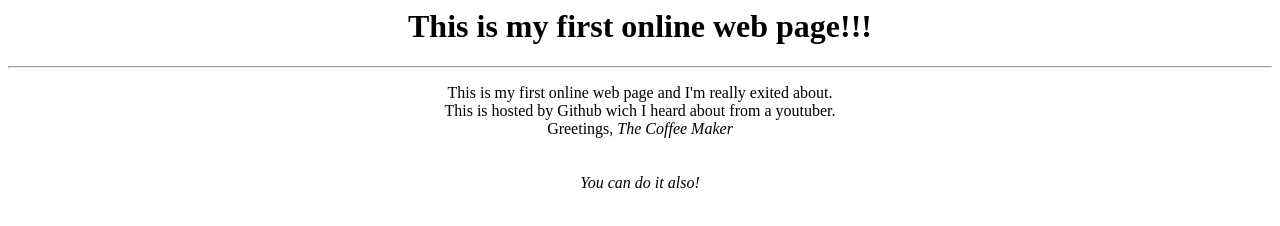
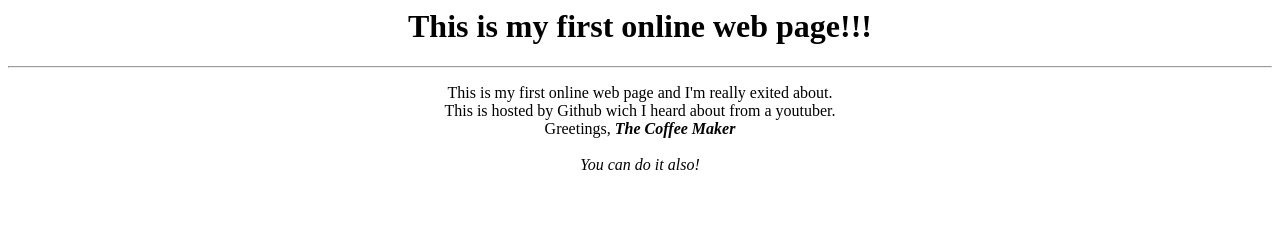
Before and after one commit to loudducky/mywebsite, a plain HTML site: page index.html in a window 1280 px wide. Drawn offline with Linux system fonts and the light colour scheme.

Commit message:
Update index.html

```diff
--- a/index.html
+++ b/index.html
@@ -5,6 +5,6 @@
     <body>
         <center><h1>This is my first online web page!!!</h1></center>
         <hr>
-        <center><p>This is my first online web page and I'm really exited about.<br>This is hosted by Github wich I heard about from a youtuber.<br>Greetings, <i>The Coffee Maker</i><br><br><br><i>You can do it also!</i></p></center>
+        <center><p>This is my first online web page and I'm really exited about.<br>This is hosted by Github wich I heard about from a youtuber.<br>Greetings, <b><i>The Coffee Maker</i></b><br><br><i>You can do it also!</i></p></center>
     </body>
 </html>
```
